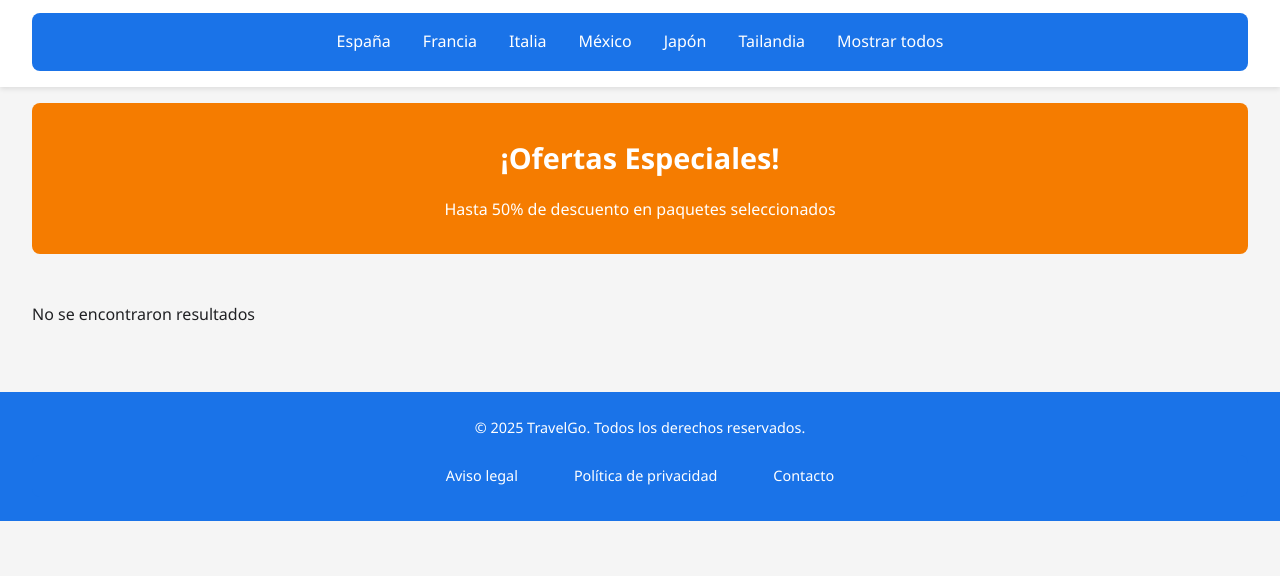
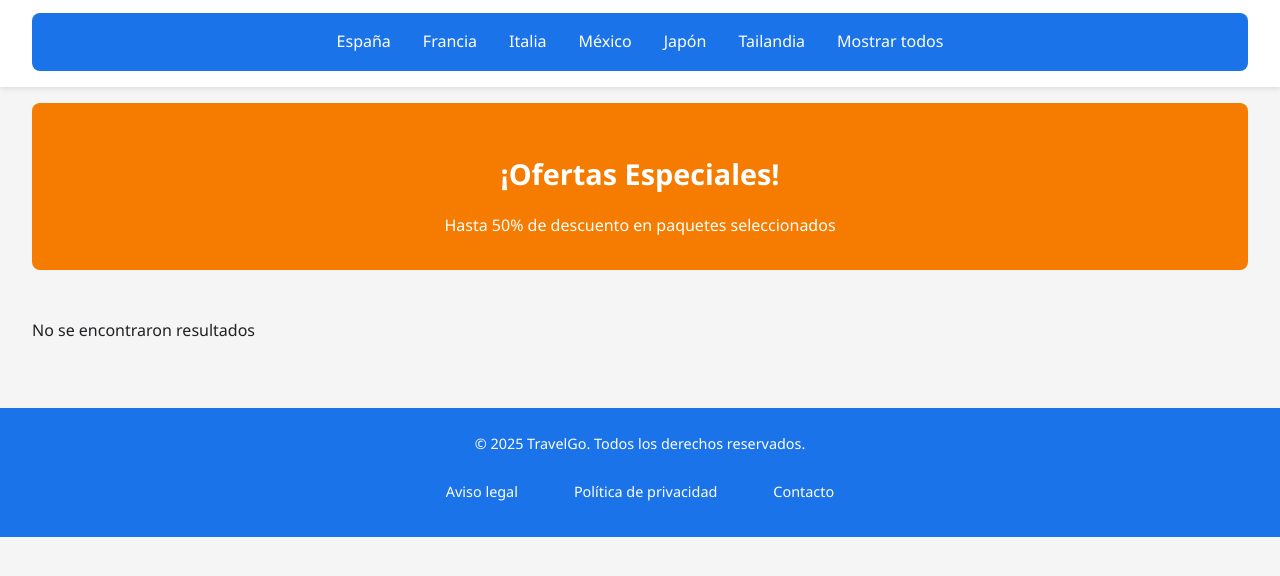
Before and after one commit to Osbal00/Prog_It1, a plain HTML site: page index.html in a window 1280 px wide. Both pictures are taken after a click on the link "España". Shown: the part 70-646 px from the top of the page. Drawn offline with Linux system fonts and the light colour scheme.

Commit message:
Se hicieron ajustes en estilos.css, se modifico la logica de impresion en datospack.js

```diff
--- a/Datos/paquetes.json
+++ b/Datos/paquetes.json
@@ -1,10 +1,9 @@
 {
-  "promociones": [
+  "promociones":
     {
       "titulo": "¡Ofertas Especiales!",
       "descripcion": "Hasta 50% de descuento en paquetes seleccionados"
-    }
-  ],
+    },
   "paquetes": [
     {
       "id": "1",
--- a/Estilos/estilos.css
+++ b/Estilos/estilos.css
@@ -8,7 +8,7 @@
     --Color-gris-claro: #dadce0;
 
     --sombra: 0 2px 5px rgba(0,0,0,0.1);
-    --transicion: all 0.3s ease;  /* Tiempo de transi */
+    --transicion: all 0.3s ease;  /* lento med lento */
     --fuente: 'Segoe UI', Tahoma, Geneva, Verdana, sans-serif;
 }
 
@@ -98,8 +98,6 @@ nav a:hover{
 }
 
 .tarjetas{
-    /* display: grid;  */ /* convierte en cuadricula */
-    grid-template-columns: repeat(auto-fill, minmax(300px, 1fr));
     gap: 1.5rem; /* Espacio entre */
     padding: 2rem;
 }
@@ -169,7 +167,6 @@ footer nav ul{
     display: flex;
     justify-content: center;
     gap: 1.5rem; /* Espacio entre */
-    flex-wrap: wrap; /* Baja de linea */
     padding: 0;
 }
 
--- a/Javascript/datospack.js
+++ b/Javascript/datospack.js
@@ -4,15 +4,12 @@ document.addEventListener('DOMContentLoaded', function() {
     fetch('Datos/paquetes.json') /* Obtiene respuesta */
         .then(res => res.json())
         .then(datos => {
-            if (datos.promociones && datos.promociones.length > 0) { /* si existe y mas de 0 */
-                const promo = datos.promociones[0];
-                document.querySelector('.promociones h2').textContent = promo.titulo;
-                document.querySelector('.promociones p').textContent = promo.descripcion;
-            }
             todosPaquetes = datos.paquetes;
             mostrarPaquetes(todosPaquetes);
             configurarBusqueda(todosPaquetes);
             configurarFiltrosPais(todosPaquetes);
+            const promo = datos.promociones;
+            mostrarpromocion(promo);
         })
         .catch(err => console.log('Error:', err));
 
@@ -57,7 +54,7 @@ function configurarBusqueda(paquetes) {
             return;
         }
 
-        const resultados = paquetes.filter(p =>
+        const resultados = paquetes.filter(p =>  /* Metodo array */
             p.titulo.toLowerCase().includes(texto) ||
             p.descripcion_corta.toLowerCase().includes(texto) ||
             p.paises.some(pais => pais.toLowerCase().includes(texto))
@@ -84,6 +81,15 @@ function configurarFiltrosPais(paquetes) {
                 );
                 mostrarPaquetes(filtrados);
             }
+            document.querySelector(".menu_url").classList.remove("activo");
         });
     });
 }
+
+function mostrarpromocion(promo){
+    const conten = document.querySelector('.promociones');
+                conten.innerHTML += `
+                    <h2>${promo.titulo}</h2>
+                    <p>${promo.descripcion}</p>
+                `;
+}
```
